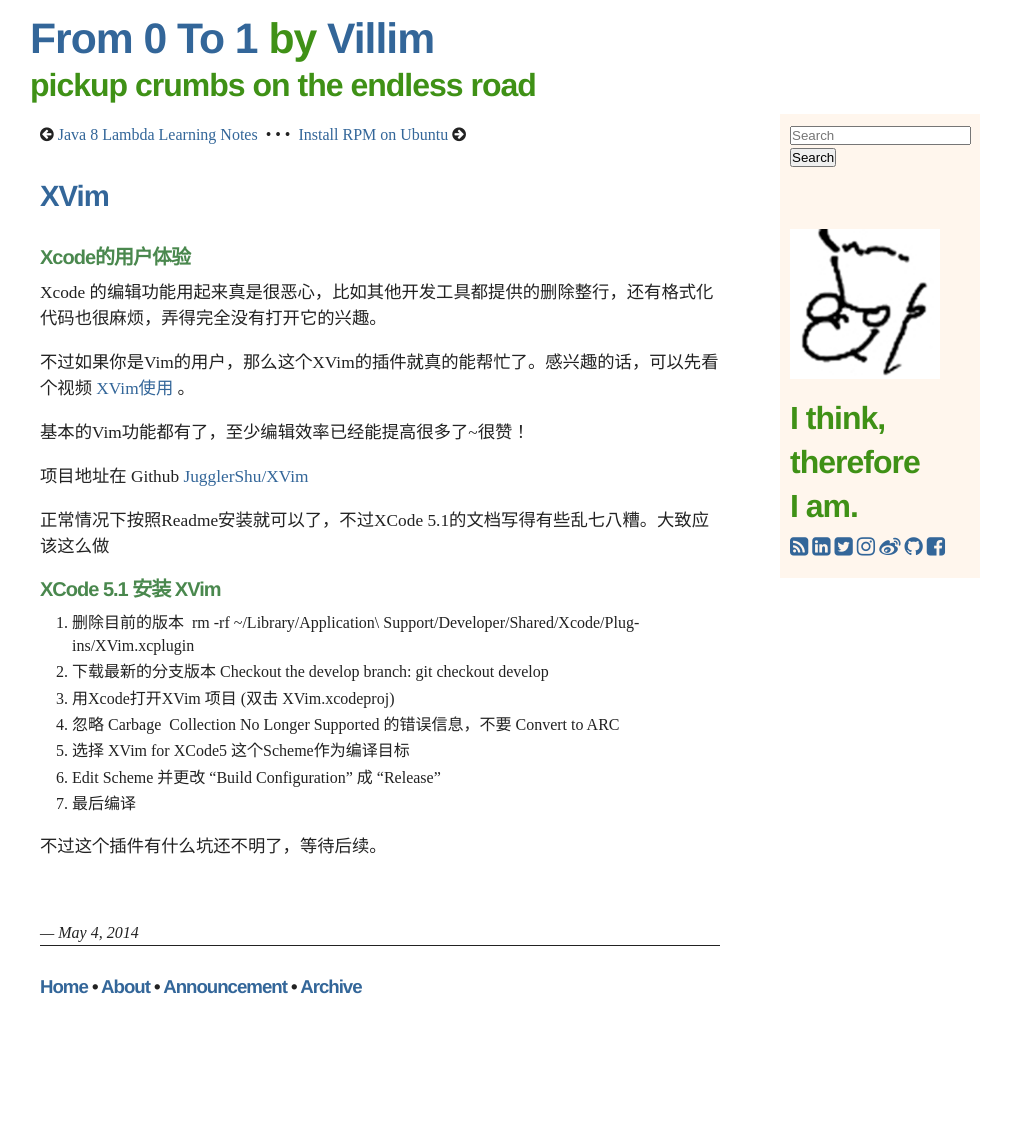
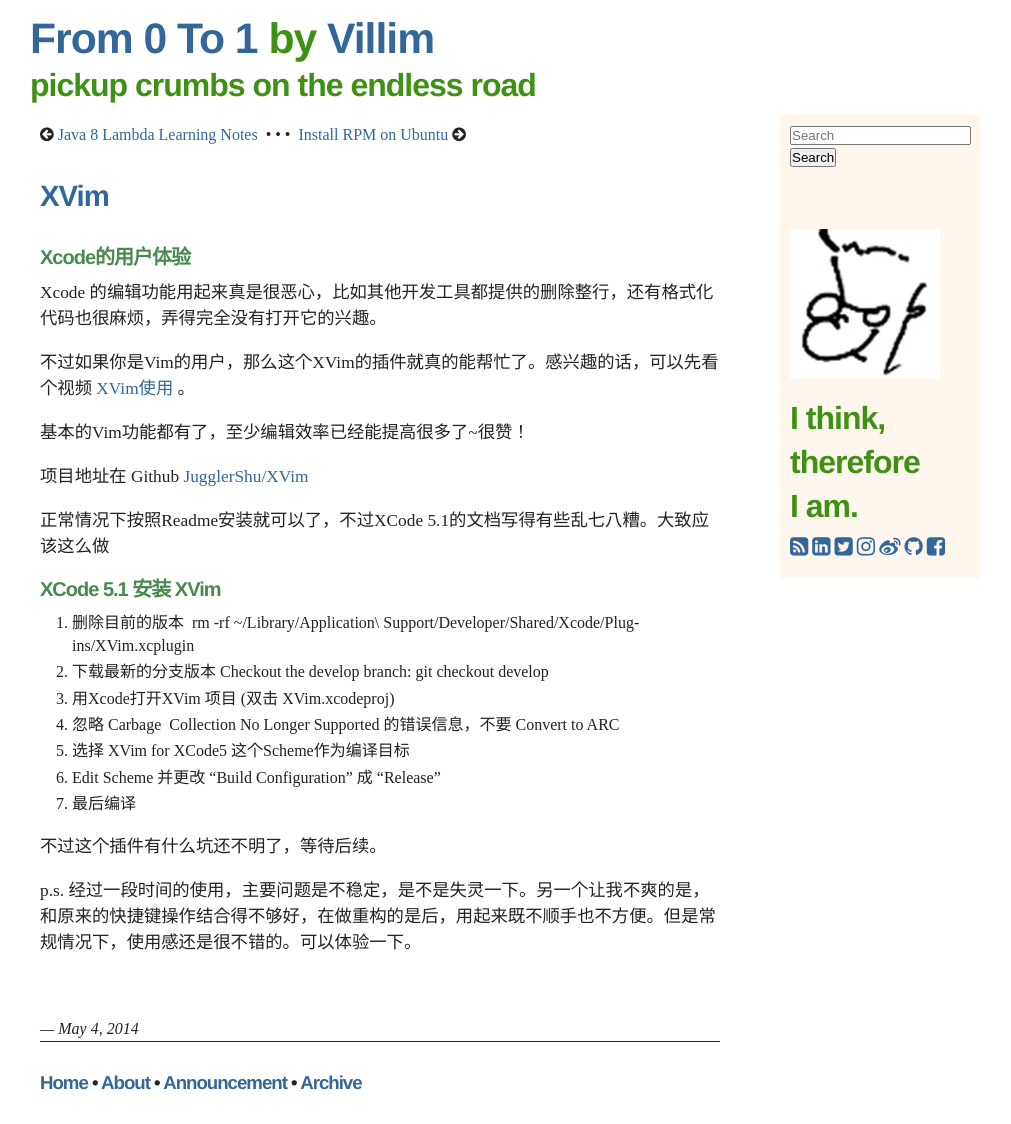
Before and after one commit to villim/villim.github.io, a Jekyll site: the page built from _posts/2014-05-04-xvim.md, in a window 1280 px wide. Shown: the whole page, without its empty margins (135-1146 px from the left). Built offline with Jekyll 4.4.1, drawn with Linux system fonts in a browser that asks for light colours; nearby versions of some CDN libraries; Markdown is read by kramdown in place of the engine named in the settings; before the commit the page ends 1028 px from its top, so only the background shows below that.

Commit message:
update xvim experience

```diff
--- a/_posts/2014-05-04-xvim.md
+++ b/_posts/2014-05-04-xvim.md
@@ -29,3 +29,6 @@
 7. 最后编译
 
 不过这个插件有什么坑还不明了，等待后续。
+
+p.s.
+经过一段时间的使用，主要问题是不稳定，是不是失灵一下。另一个让我不爽的是，和原来的快捷键操作结合得不够好，在做重构的是后，用起来既不顺手也不方便。但是常规情况下，使用感还是很不错的。可以体验一下。
```
